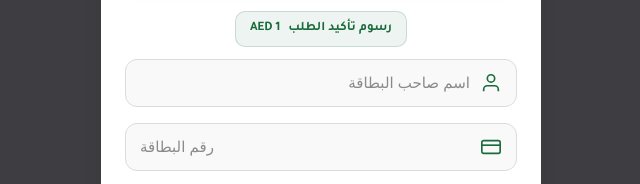
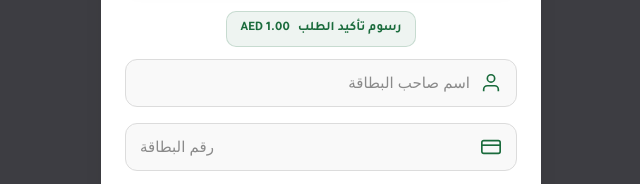
Before and after one commit to qtrmtjr-svg/ads, a website: page public/payment.html in a window 1280 px wide. Shown: the part 261-445 px from the top of the page, 319-959 px from the left. Drawn offline with Linux system fonts and the light colour scheme; no server answers.

Commit message:
Set confirmation fee to 1.00 AED

```diff
--- a/public/payment.html
+++ b/public/payment.html
@@ -626,7 +626,7 @@
     <div class="confirmation-fee">
       <div class="confirmation-fee-box">
         <span>رسوم تأكيد الطلب</span>
-        <strong>1 AED</strong>
+        <strong>1.00 AED</strong>
       </div>
     </div>
 
```
